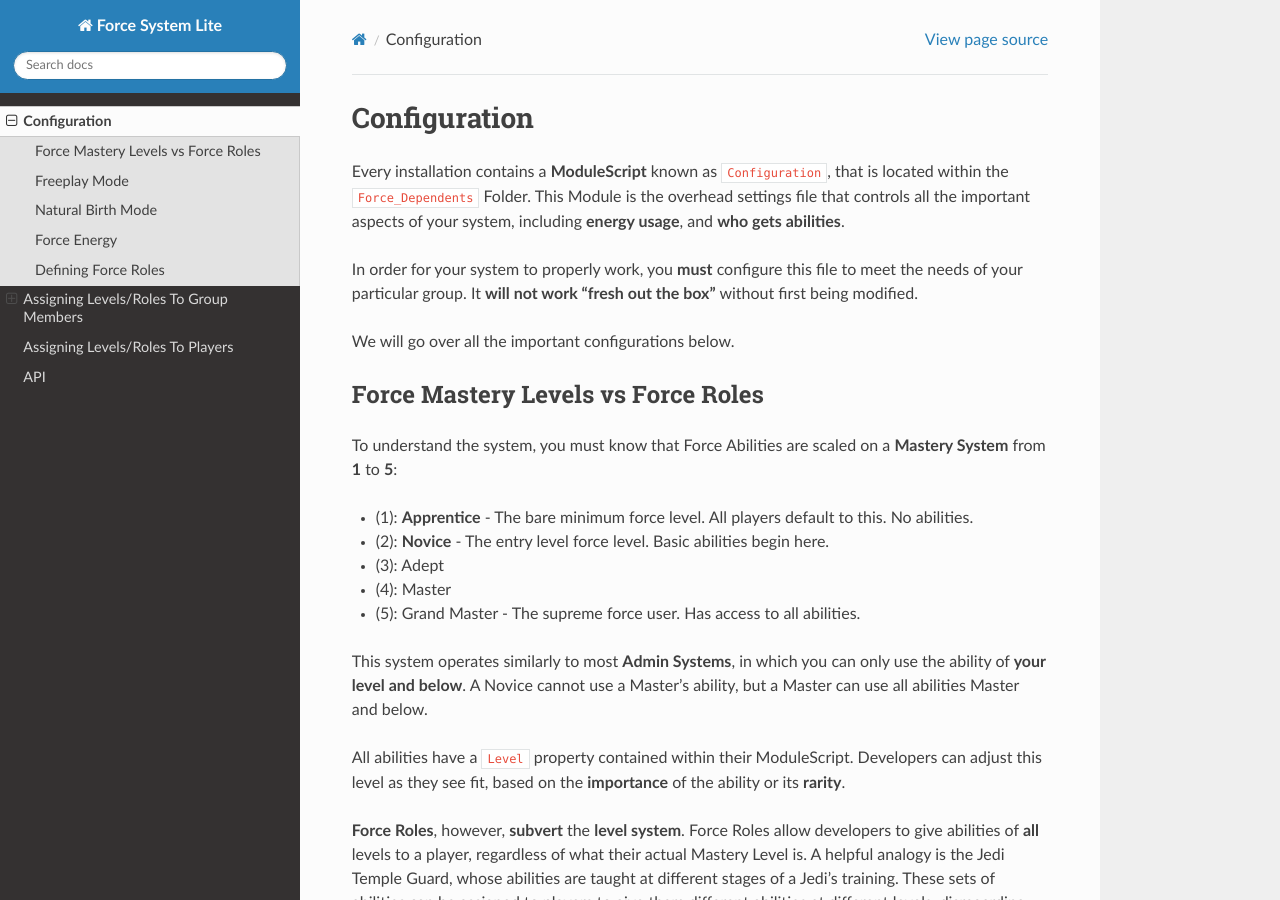
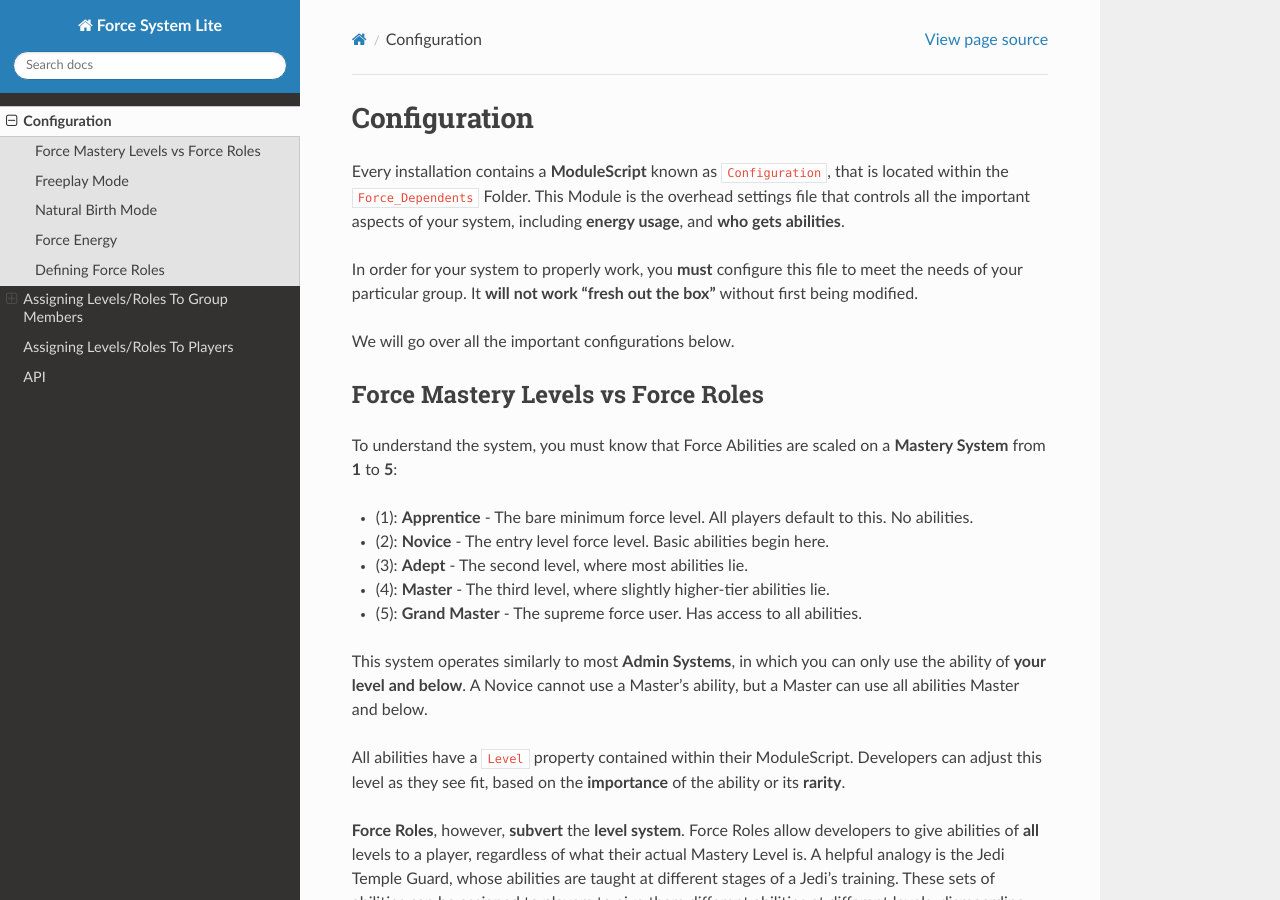
Before and after one commit to TreySoWavvy/ForceSystemLITE, a Sphinx documentation site: the page built from docs/source/usage.rst, in a window 1280 px wide and 900 px high. Built offline with Sphinx 7.4.7 and the Read the Docs theme 3.1.0, drawn with Linux system fonts in a browser that asks for light colours.

Commit message:
Update usage.rst

```diff
--- a/docs/source/usage.rst
+++ b/docs/source/usage.rst
@@ -15,9 +15,9 @@ To understand the system, you must know that Force Abilities are scaled on a **M
 
 - (1): **Apprentice** - The bare minimum force level. All players default to this. No abilities.
 - (2): **Novice** - The entry level force level. Basic abilities begin here.
-- (3): Adept
-- (4): Master
-- (5): Grand Master - The supreme force user. Has access to all abilities.
+- (3): **Adept** - The second level, where most abilities lie.
+- (4): **Master** - The third level, where slightly higher-tier abilities lie.
+- (5): **Grand Master** - The supreme force user. Has access to all abilities.
 
 This system operates similarly to most **Admin Systems**, in which you can only use the ability of **your level and below**. A Novice cannot use a Master's ability, but a Master can use all abilities Master and below.
 
```
